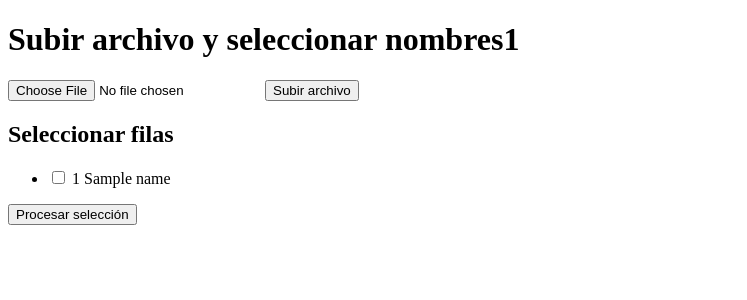
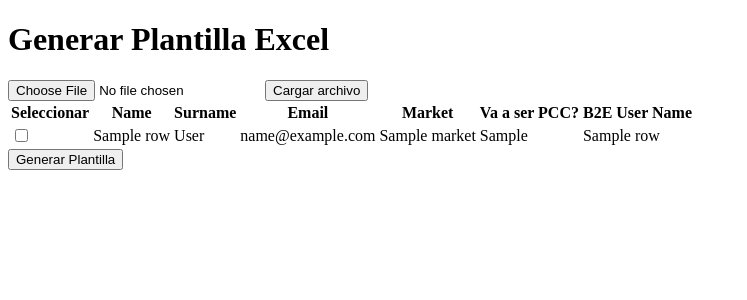
Before and after one commit to TupART/otropyt, a Flask app: template templates/index.html in a window 1280 px wide. Shown: the top 300 px of the page, without its empty margins (0-747 px from the left). Run offline with Flask 3, Linux system fonts and the light colour scheme; the template is opened without the code that fills it: most values are stand-ins (such as "Sample title", 1, 10 or a date in 2020).

Commit message:
Update index.html

```diff
--- a/templates/index.html
+++ b/templates/index.html
@@ -6,26 +6,47 @@
     <title>Subir archivo</title>
 </head>
 <body>
-    <h1>Subir archivo y seleccionar nombres1</h1>
 
+    <h1>Generar Plantilla Excel</h1>
+
+    <!-- Formulario para subir el archivo -->
     <form action="/" method="POST" enctype="multipart/form-data">
-        <input type="file" name="file">
-        <input type="submit" value="Subir archivo">
+        <input type="file" name="file" accept=".xlsx">
+        <input type="submit" value="Cargar archivo">
     </form>
 
-    {% if names %}
+    {% if data %}
+    <!-- Tabla para mostrar los datos y seleccionar filas -->
     <form action="/process" method="POST">
-        <h2>Seleccionar filas</h2>
-        <ul>
-            {% for idx, name in names %}
-                <li>
-                    <input type="checkbox" name="rows" value="{{ loop.index0 }}">
-                    {{ name[0] }} {{ name[1] }}
-                </li>
-            {% endfor %}
-        </ul>
-        <input type="submit" value="Procesar selección">
+        <table>
+            <thead>
+                <tr>
+                    <th>Seleccionar</th>
+                    <th>Name</th>
+                    <th>Surname</th>
+                    <th>Email</th>
+                    <th>Market</th>
+                    <th>Va a ser PCC?</th>
+                    <th>B2E User Name</th>
+                </tr>
+            </thead>
+            <tbody>
+                {% for idx, row in data %}
+                <tr>
+                    <td><input type="checkbox" name="rows" value="{{ idx }}"></td>
+                    <td>{{ row['Name'] }}</td>
+                    <td>{{ row['Surname'] }}</td>
+                    <td>{{ row['E-mail'] }}</td>
+                    <td>{{ row['Market'] }}</td>
+                    <td>{{ row['Va a ser PCC?'] }}</td>
+                    <td>{{ row['B2E User Name'] }}</td>
+                </tr>
+                {% endfor %}
+            </tbody>
+        </table>
+        <input type="submit" value="Generar Plantilla">
     </form>
     {% endif %}
+
 </body>
 </html>
```
